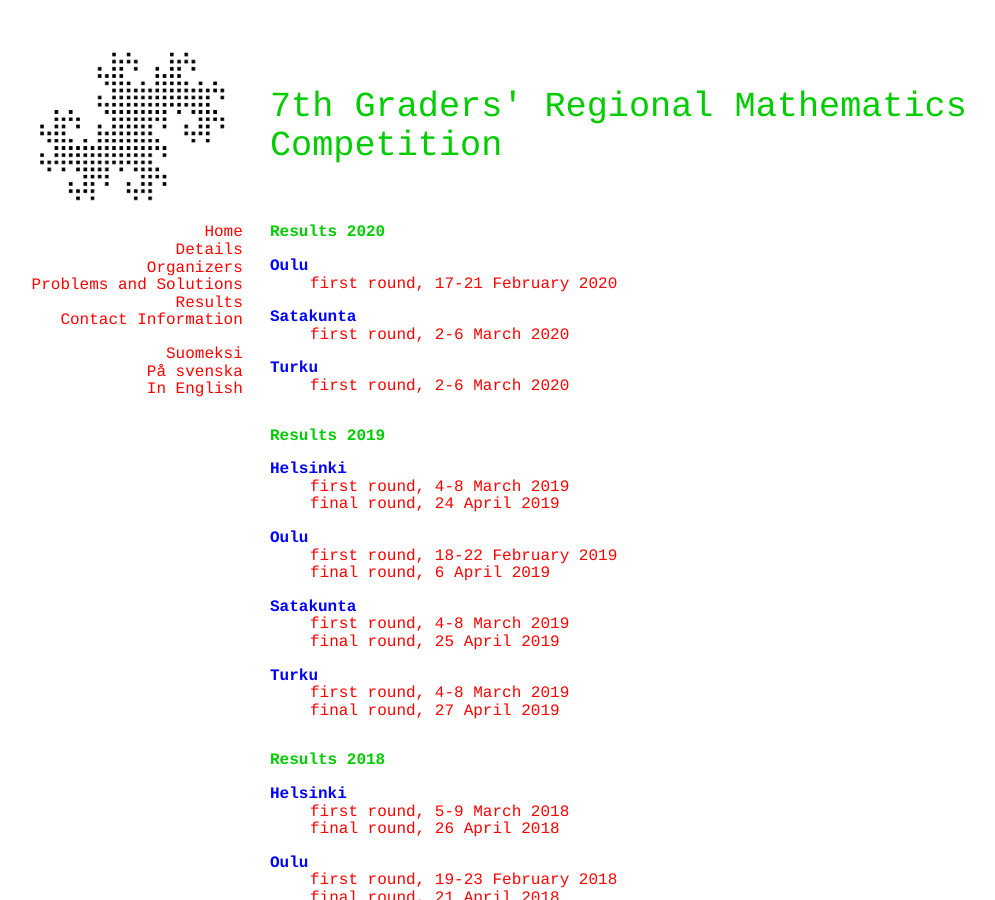
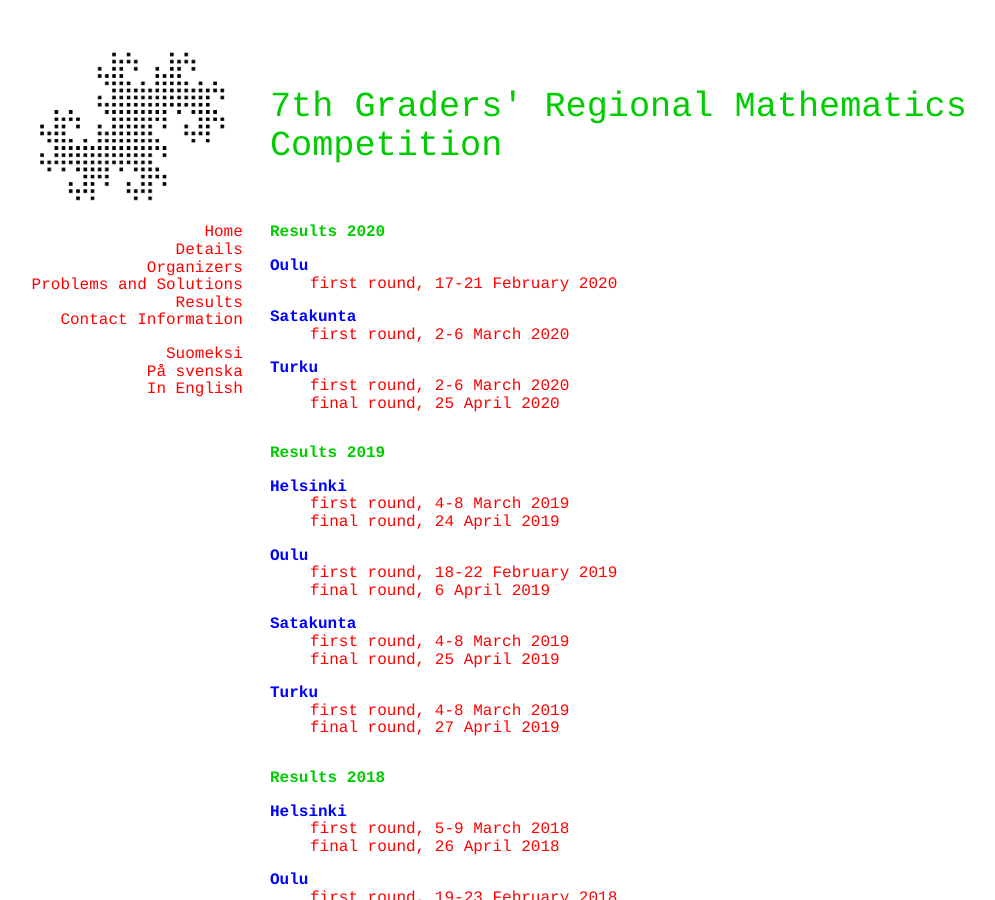
Before and after one commit to matematiikkakilpailut/matematiikkakilpailut.github.io, a Jekyll site: the page built from seiskat/en/results.html, in a window 1280 px wide and 900 px high. Shown: the whole window, without its empty margins (50-1045 px from the left). Built offline with Jekyll 4.4.1, drawn with Linux system fonts in a browser that asks for light colours.

Commit message:
Update results.html
tuloksia

```diff
--- a/seiskat/en/results.html
+++ b/seiskat/en/results.html
@@ -11,6 +11,7 @@
   <dd><a href="2020/s_tulokset.pdf">first round, 2-6 March 2020</a></dd>
    <dt>Turku</dt>
    <dd><a href="2020/t_tulokset.pdf">first round, 2-6 March 2020</a></dd>
+   <dd><a href="2020/t_f_tulokset.pdf">final round, 25 April 2020</a></dd>
 </dl>
 
 <h2 id="results-2019">Results 2019</h2>
```
